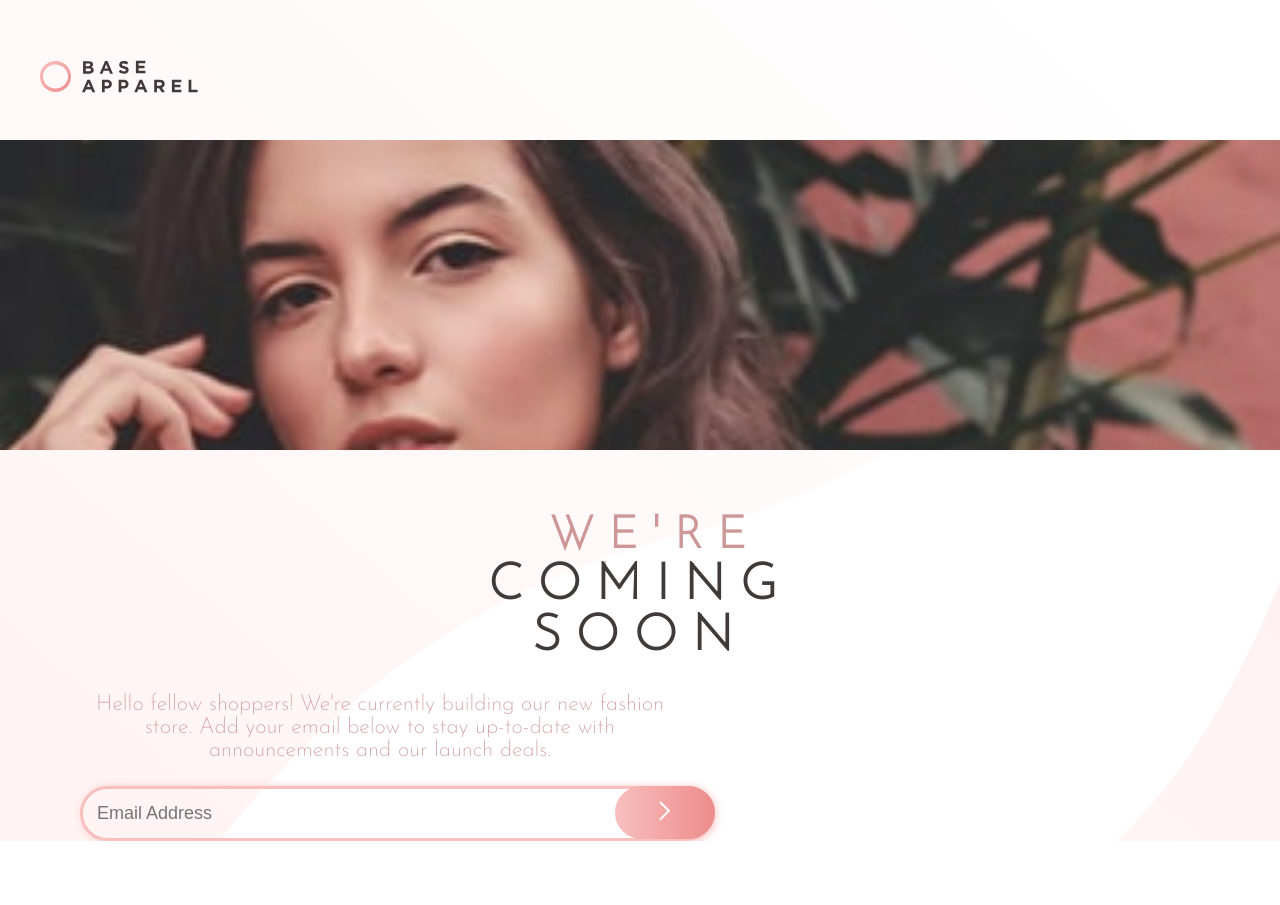
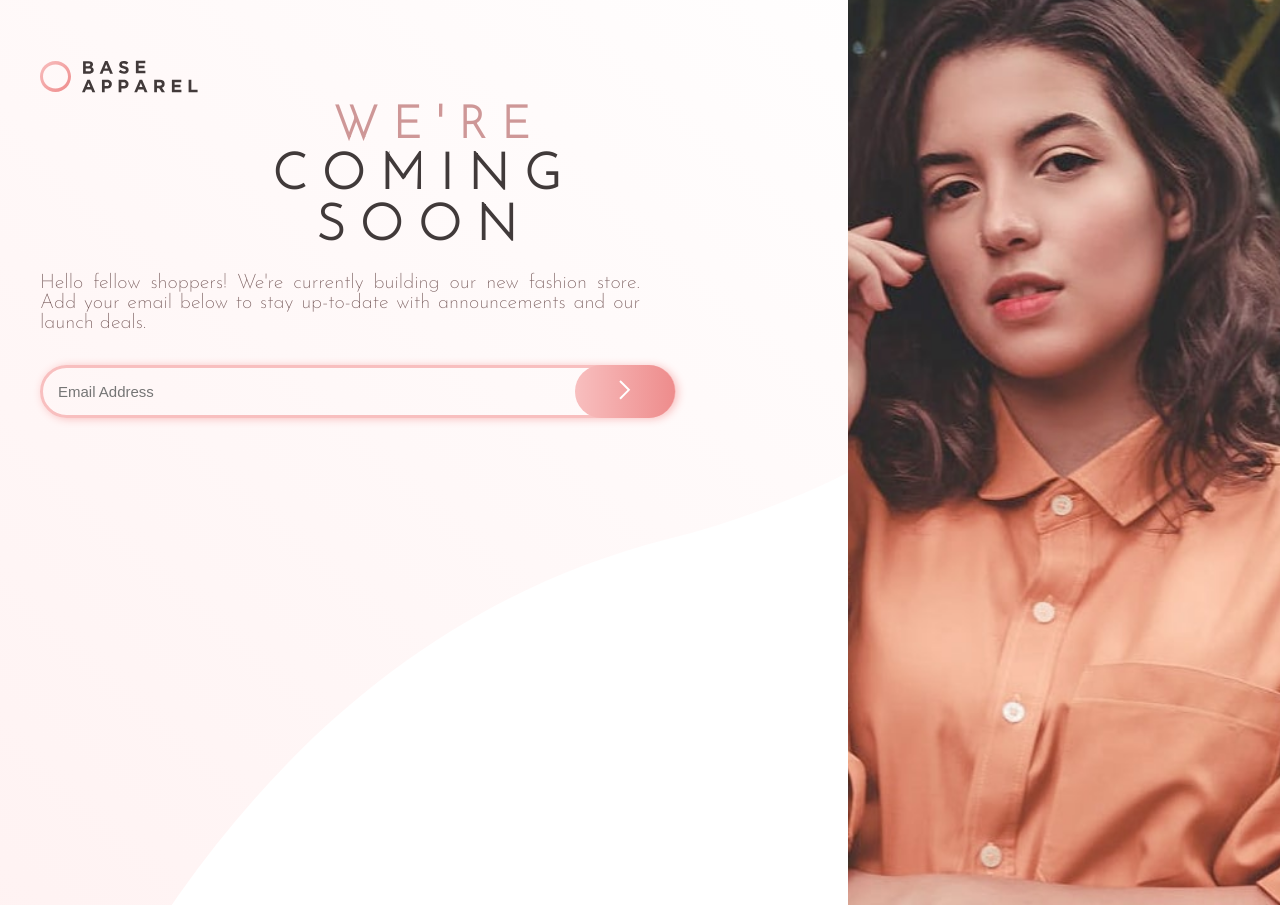
Before and after one commit to ceci-lo/base-apparel-coming-soon-master, a plain HTML site: page index.html in a window 1280 px wide. Shown: the top 905 px of the page. Before the commit the page ends 841 px from the top, so only its background shows below. Drawn offline with Linux system fonts and the light colour scheme.

Commit message:
se arregla foto y se pone todos los div en orden

```diff
--- a/style.css
+++ b/style.css
@@ -40,7 +40,6 @@ body {
 .secondContainer__h1--were {
   color: hsl(0, 36%, 70%);
   font-size: 60px;
-
 }
 
 h1 {
@@ -183,6 +182,7 @@ h1 {
   color: hsl(0, 36%, 70%);
   font-size: 40px;
 }
+
  .secondContainer__p {
     color: hsl(0, 36%, 70%);
     text-align:center;
@@ -329,4 +329,80 @@ input {
 button {
   padding: 15px;
 }
+
+
 }
+/*LG*/
+@media(min-width: 1024px){
+  .container {
+    display: flex;
+    height: 100vh;
+
+  }
+
+  .left {
+    width: 60%;
+    padding: 0px ;
+    margin: 0 40px;
+    float: left;
+    order:1;
+  }
+
+  .rigth-img {
+    background-image: url(../images/hero-desktop.jpg);
+    background-size: cover;
+    background-position: center center;
+    width: 40%;
+    height: 1000px;
+    order:2;
+    flex: 1;
+    margin-top: -6.5rem;
+  }
+  .Box__Logo{
+    width: 60%;
+    justify-items: flex-start;
+    margin: 0 40px;
+   float:left;
+   order:1;
+
+  }
+  .logo {
+    margin: 60px 0;
+
+  }
+  .secondContainer__h1--were {
+    text-align: left;
+  }
+
+
+  h1 {
+    padding: 0px;
+  }
+
+  .secondContainer__p {
+    color: hsl(0, 13%, 42%);
+    text-align: justify;
+    font-size: 20px;
+    margin-top: 20px;
+    max-width: 600px;
+  }
+
+  .secondContainer__label {
+    margin-top: 2em;
+    margin-bottom: 2em;
+    position: relative;
+    max-width: 600px;
+  }
+
+  input {
+    width: 100%;
+    display: block;
+    border-radius: 50px;
+    box-shadow: 2px 1px 8px hsl(0, 80%, 86%);
+    border: hsl(0, 80%, 86%) solid;
+    background-color: transparent;
+    padding: 15px;
+    font-size: 15px;
+    color: hsl(0, 74%, 74%);
+  }
+}
```
Also changed, not shown: index.html (line endings or trailing spaces).
